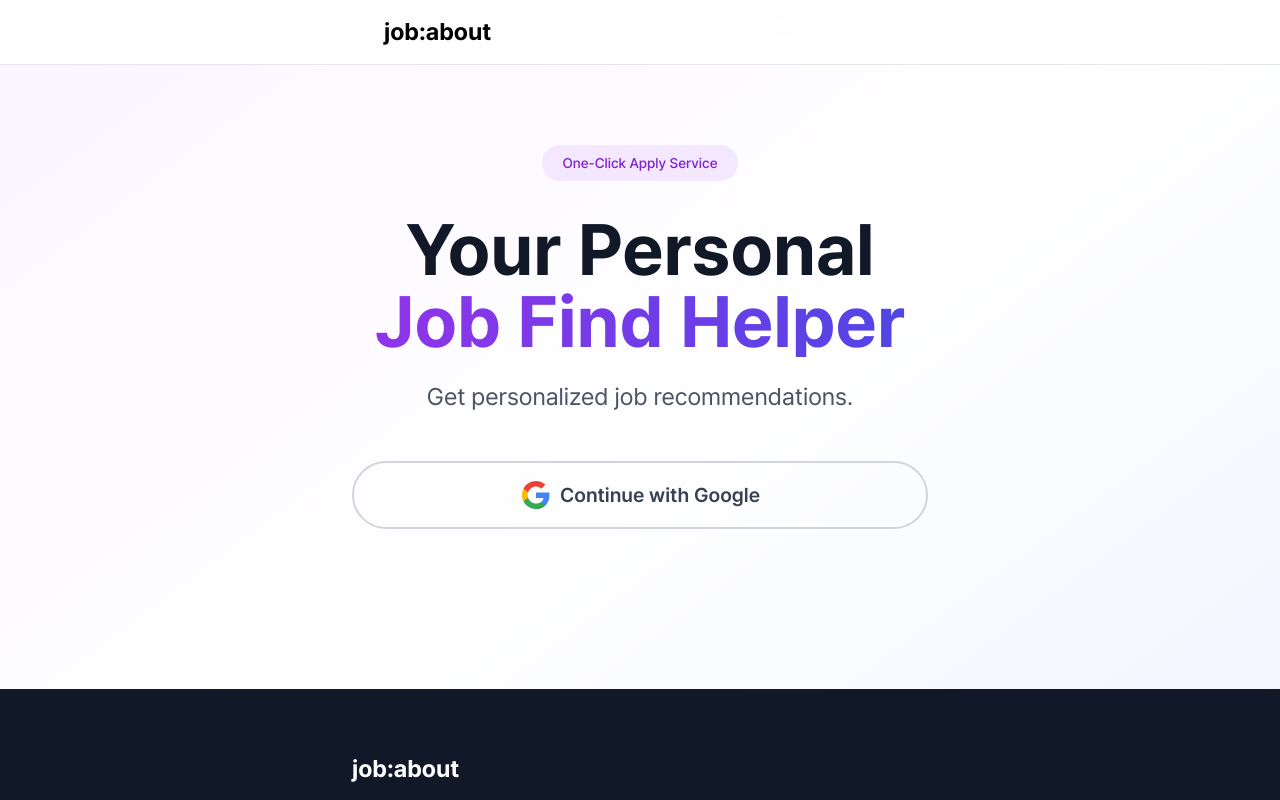
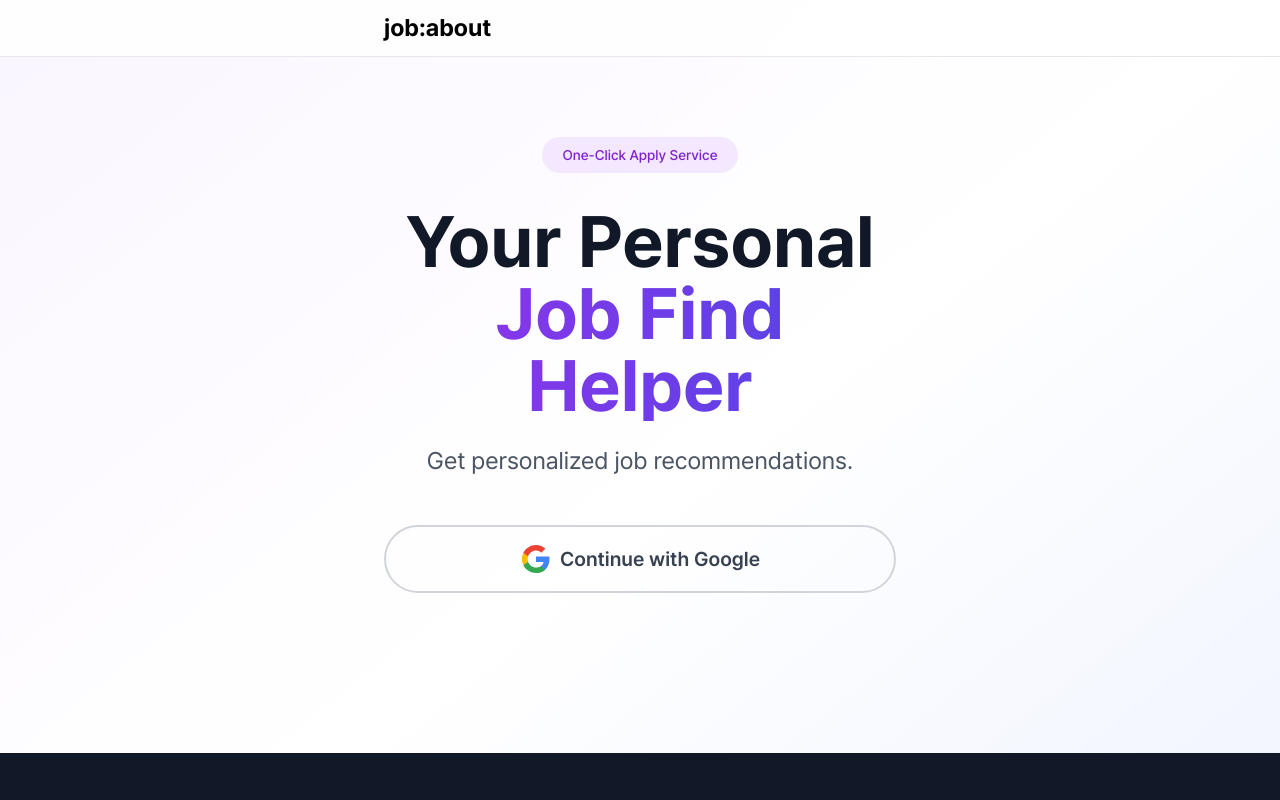
Before and after one commit to julsweonCodes/job-about, a Next.js app: page / in a window 1280 px wide. Shown: the top 800 px of the page. Built offline with nearby package versions, Linux system fonts and the light colour scheme.

Commit message:
update: Refactor HomePage to use PageLayout component with separate Header and Body components

```diff
--- a/app/page.tsx
+++ b/app/page.tsx
@@ -1,22 +1,20 @@
 import React from "react";
+import PageLayout from "../components/PageLayout";
 
-function App() {
+function Header() {
   return (
-    <div className="min-h-screen flex flex-col bg-gradient-to-br from-purple-50 via-white to-indigo-50">
-      {/* Header */}
-      <nav className="bg-white/80 backdrop-blur-md border-b border-gray-200 sticky top-0 z-50">
-        <div className="max-w-xl mx-auto px-5 sm:px-6 lg:px-8">
-          <div className="flex justify-between items-center h-16">
+    <div className="flex justify-between items-center h-14">
       <div className="flex items-center space-x-2">
         <span className="text-xl font-bold bg-clip-text md:text-2xl">job:about</span>
       </div>
     </div>
-        </div>
-      </nav>
+  );
+}
 
-      {/* Hero Section */}
-      <main className="flex-1 pt-20 pb-32 px-5 sm:px-6 lg:px-8">
-        <div className="max-w-xl mx-auto text-center">
+function Body() {
+  return (
+    <div>
+      <main className="flex-1 pt-20 text-center pb-32 px-5 sm:px-6 lg:px-8">
         <div className="mb-8">
           <div className="inline-flex items-center px-5 py-2 bg-purple-100 rounded-full text-purple-700 text-sm font-medium mb-8">
             One-Click Apply Service
@@ -37,24 +35,15 @@ function App() {
             </button>
           </div>
         </div>
-        </div>
       </main>
-
-      {/* Footer */}
-      <footer className="bg-gray-900 text-white py-16 px-5 sm:px-6 lg:px-8">
-        <div className="max-w-xl mx-auto">
-          <div className="flex md:flex-row justify-between items-center">
-            <div className="flex items-center space-x-2 mb-8 md:mb-0">
-              <span className="text-xl font-bold md:text-2xl">job:about</span>
-            </div>
-          </div>
-          <div className="border-t border-gray-800 md:mt-12 pt-8 text-center text-gray-400">
-            <p>&copy; 2025 Grit200.</p>
-          </div>
-        </div>
-      </footer>
     </div>
   );
 }
 
-export default App;
+export default function HomePage() {
+  return (
+    <PageLayout header={<Header />}>
+      <Body />
+    </PageLayout>
+  );
+}
--- a/components/PageLayout.tsx
+++ b/components/PageLayout.tsx
@@ -14,10 +14,14 @@ interface PageLayoutProps {
 export default function PageLayout({ children, header }: PageLayoutProps) {
   return (
     <div className="flex flex-col min-h-screen bg-gradient-to-br from-purple-50 via-white to-indigo-50">
-      {/* Header (custom per page) */}
-      <div className="w-full max-w-[576px] mx-auto px-4 pt-4">{header}</div>
+      {/* Header */}
+      <div className="w-full mx-auto sticky top-0 z-50">
+        <div className="bg-white/80 backdrop-blur-md border-b border-gray-200 sticky top-0 z-50">
+          <div className="max-w-xl mx-auto px-5 sm:px-6 lg:px-8">{header}</div>
+        </div>
+      </div>
       {/* Main Content */}
-      <main className="flex-1 w-full max-w-[576px] mx-auto px-4 py-6">{children}</main>
+      <main className="flex-1 w-full max-w-[576px] mx-auto">{children}</main>
       {/* Footer (global) */}
       <footer className="bg-gray-900 text-white py-16 px-5 sm:px-6 lg:px-8">
         <div className="max-w-xl mx-auto">
```
Lines whose indentation alone changed are shown as unchanged.
